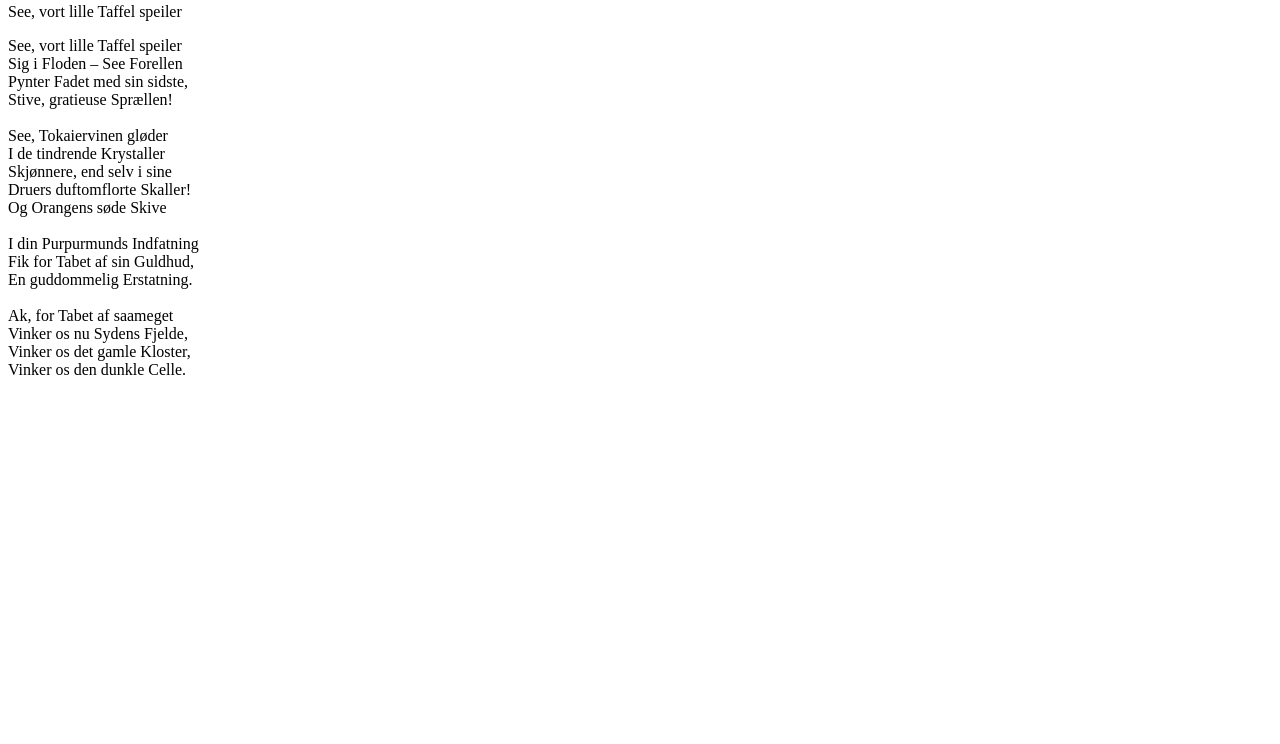
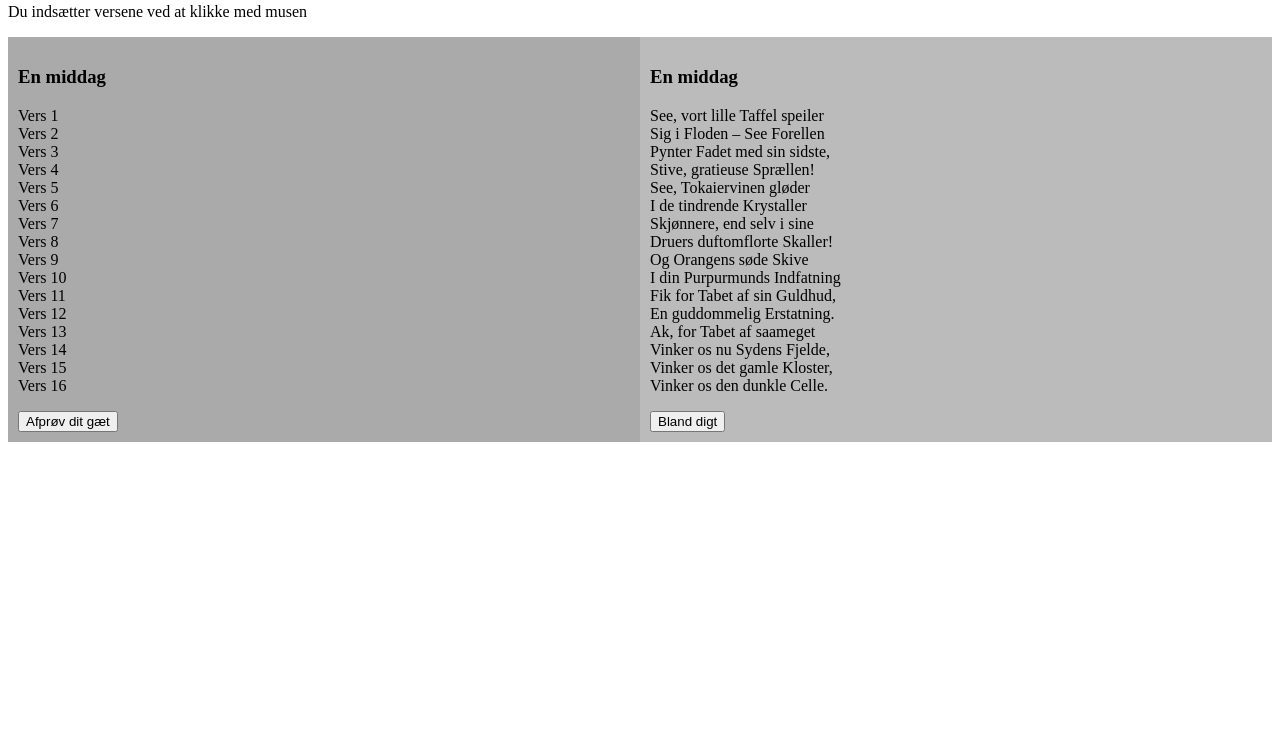
Before and after one commit to KristianMSchmidt/Puzzled-Poetry, a plain HTML site: page index.html in a window 1280 px wide. Shown: the part 56-800 px from the top of the page. Drawn offline with Linux system fonts and the light colour scheme.

Commit message:
Tilføjet en hel del funktionalitet...

```diff
--- /dev/null
+++ b/css/style.css
@@ -0,0 +1,18 @@
+* {
+    box-sizing: border-box;
+  }
+
+  /* Create two equal columns that floats next to each other */
+  .column {
+    float: left;
+    width: 50%;
+    padding: 10px;
+    /*height: 300px; /* Should be removed. Only for demonstration */
+  }
+
+  /* Clear floats after the columns */
+  .row:after {
+    content: "";
+    display: table;
+    clear: both;
+  }
--- a/index.html
+++ b/index.html
@@ -1,39 +1,29 @@
 <!DOCTYPE html>
-<html lang="en">
+<html>
+
 <head>
-    <meta charset="UTF-8">
-    <meta name="viewport" content="width=device-width, initial-scale=1.0">
-    <title>The Puzzled Poet</title>
+<meta name="viewport" content="width=device-width, initial-scale=1">
+<link rel="stylesheet" href="css/style.css">
 </head>
+
 <body>
+<h3>Puzzled Poetry</h3>
+<p>Du indsætter versene ved at klikke med musen</p>
+<div class="row">
+    <div class="column" style="background-color:#aaa;">
+        <h3>En middag</h3>
+        <p id="supposed"></p>
+        <button>Afprøv dit gæt</button>
+    </div>
 
-<h3>En middag</h3>
+    <div class="column" style="background-color:#bbb;">
+        <h3>En middag</h3>
+        <p id="digt"></p>
+        <button id="blandKnap">Bland digt</button>
 
-<p id="linje 1"></p>
+    </div>
+</div>
+<script src="js/main.js"></script>
 
-<p style="display:block">
-    See, vort lille Taffel speiler<br> </p>
-
-<p>
-See, vort lille Taffel speiler<br>
-Sig i Floden – See Forellen <br>
-Pynter Fadet med sin sidste,<br>
-Stive, gratieuse Sprællen! <br><br>
-
-See, Tokaiervinen gløder    <br>
-I de tindrende Krystaller <br>
-Skjønnere, end selv i sine <br>
-Druers duftomflorte Skaller! <br>
-
-Og Orangens søde Skive <br> <br>
-I din Purpurmunds Indfatning <br>
-Fik for Tabet af sin Guldhud, <br>
-En guddommelig Erstatning.  <br> <br>
-
-Ak, for Tabet af saameget <br>
-Vinker os nu Sydens Fjelde, <br>
-Vinker os det gamle Kloster, <br>
-Vinker os den dunkle Celle. <br>
-</p>
 </body>
 </html>
--- /dev/null
+++ b/js/main.js
@@ -0,0 +1,74 @@
+let enMiddag = [
+    "See, vort lille Taffel speiler",
+    "Sig i Floden – See Forellen",
+    "Pynter Fadet med sin sidste,",
+    "Stive, gratieuse Sprællen!",
+
+    "See, Tokaiervinen gløder",
+    "I de tindrende Krystaller",
+    "Skjønnere, end selv i sine",
+    "Druers duftomflorte Skaller!",
+
+    "Og Orangens søde Skive",
+    "I din Purpurmunds Indfatning",
+    "Fik for Tabet af sin Guldhud,",
+    "En guddommelig Erstatning.",
+
+    "Ak, for Tabet af saameget",
+    "Vinker os nu Sydens Fjelde,",
+    "Vinker os det gamle Kloster,",
+    "Vinker os den dunkle Celle."
+];
+
+function show_poem(digt){
+    let l = digt.length;
+    for (let i = 0; i < l; i++) {
+        let node = document.createElement("span");
+        let node2 = document.createElement("br");
+        node.innerHTML="Vers "+ (i+1);
+        node.id = "supposed"+(i+1);
+        document.getElementById("supposed").appendChild(node);
+        document.getElementById("supposed").appendChild(node2);
+    }
+
+    for (let i = 0; i < l; i++) {
+        let node = document.createElement("span");
+        let node2 = document.createElement("br");
+        node.innerHTML=digt[i];
+        node.id = "vers"+(i+1);
+        document.getElementById("digt").appendChild(node);
+        document.getElementById("digt").appendChild(node2);
+    }
+
+    for (let i = 0; i < l; i++) {
+        document.getElementById("supposed"+(i+1)).addEventListener("click", e => {
+            if (!window.aktivt_vers){
+                alert("Klik først på et vers i digtet, som du vil indsætte");
+            }
+            else{
+                document.getElementById("supposed"+ (i+1)).innerHTML=window.aktivt_vers;
+            }
+        });
+        document.getElementById("vers"+(i+1)).addEventListener("click", e => {
+            window.aktivt_vers=enMiddag[i];
+        });
+    };
+}
+
+show_poem(enMiddag);
+
+function shuffle(digt) {
+    for (var i = digt.length - 1; i > 0; i--) {
+        var j = Math.floor(Math.random() * (i + 1));
+        var temp = digt[i];
+        digt[i] = digt[j];
+        digt[j] = temp;
+    }
+    return digt;
+}
+
+document.getElementById("blandKnap").addEventListener("click", function(){
+    document.getElementById("digt").innerHTML="";
+    document.getElementById("supposed").innerHTML="";
+    show_poem(shuffle(enMiddag));
+});
```
